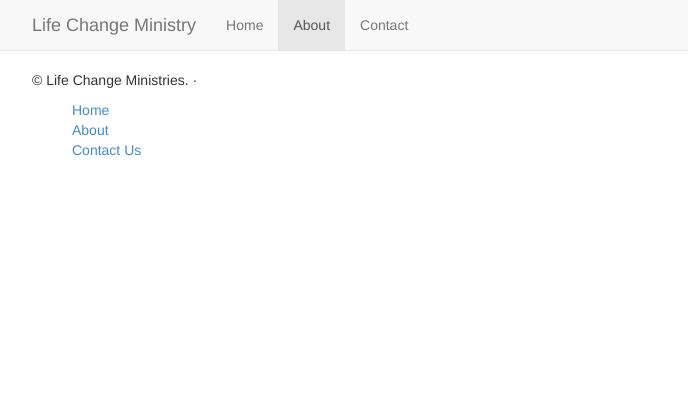
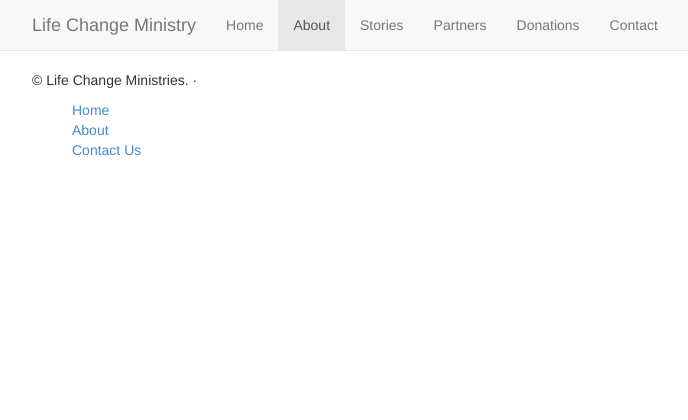
Before and after one commit to gitumarkk/lifechangeministry, a Django app: page /about/ in a window 1280 px wide. Shown: the top 420 px of the page, without its empty margins (38-726 px from the left). Run offline with Django 3.2, Linux system fonts and the light colour scheme; parts of the project's set-up code (start-up, migrations or seed data) failed here and were passed over; some libraries are stand-ins or nearby versions.

Commit message:
added additional menu items

```diff
--- a/lcm/templates/navbar.html
+++ b/lcm/templates/navbar.html
@@ -14,6 +14,9 @@
             <ul class="nav navbar-nav">
                 <li {% if home %}class="active" {% endif %}><a href="{% url 'home' %}">Home</a></li>
                 <li {% if about %}class="active" {% endif %}><a href="{% url 'about' %}">About</a></li>
+                <li {% if stories %}class="active" {% endif %}><a href="">Stories</a></li>
+                <li {% if partners %}class="active" {% endif %}><a href="">Partners</a></li>
+                <li {% if donations %}class="active" {% endif %}><a href="">Donations</a></li>
                 <li {% if contact %}class="active" {% endif %}><a href="{% url 'contact' %}">Contact</a></li>
         </div><!--/.nav-collapse -->
     </div>
```
